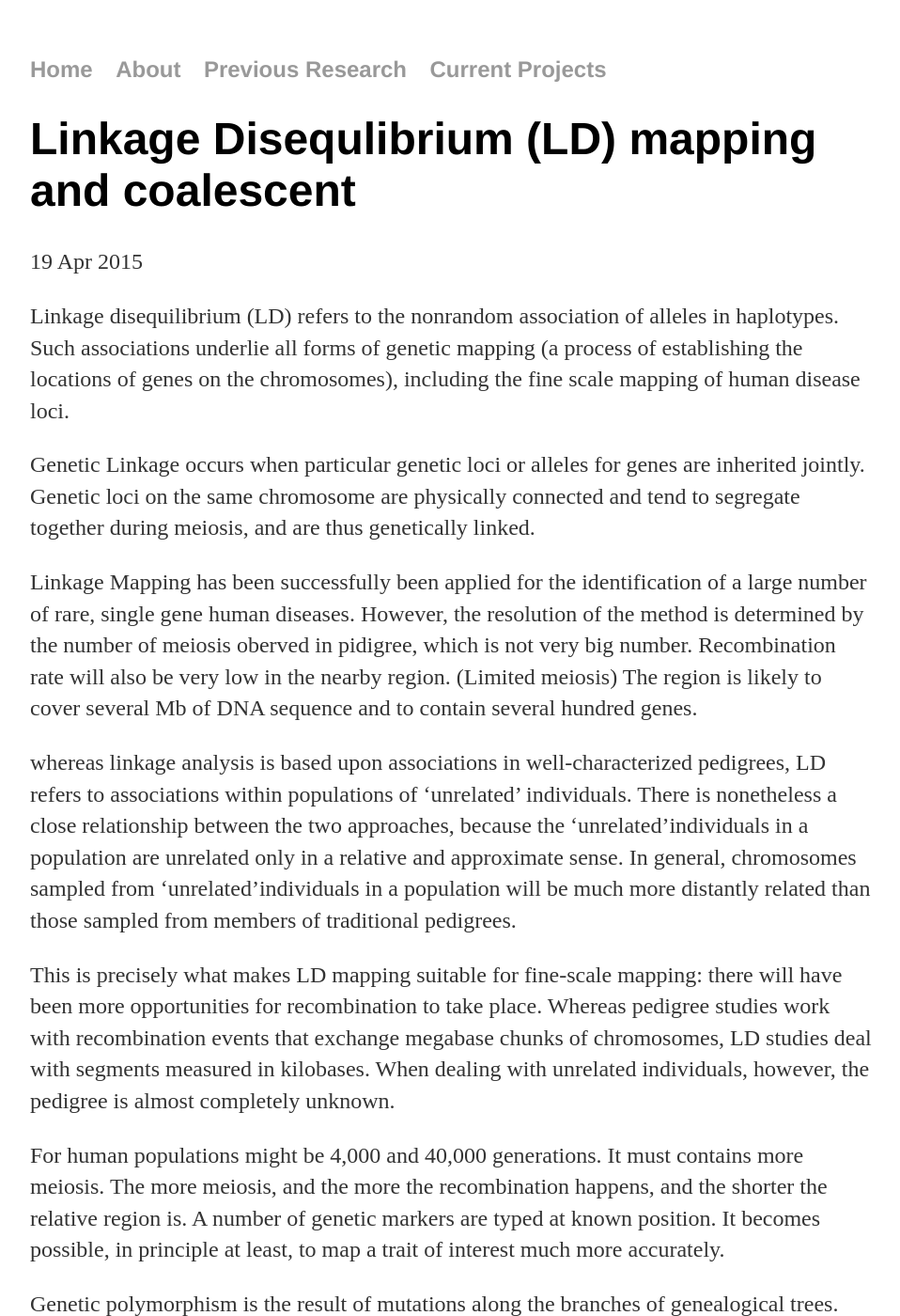
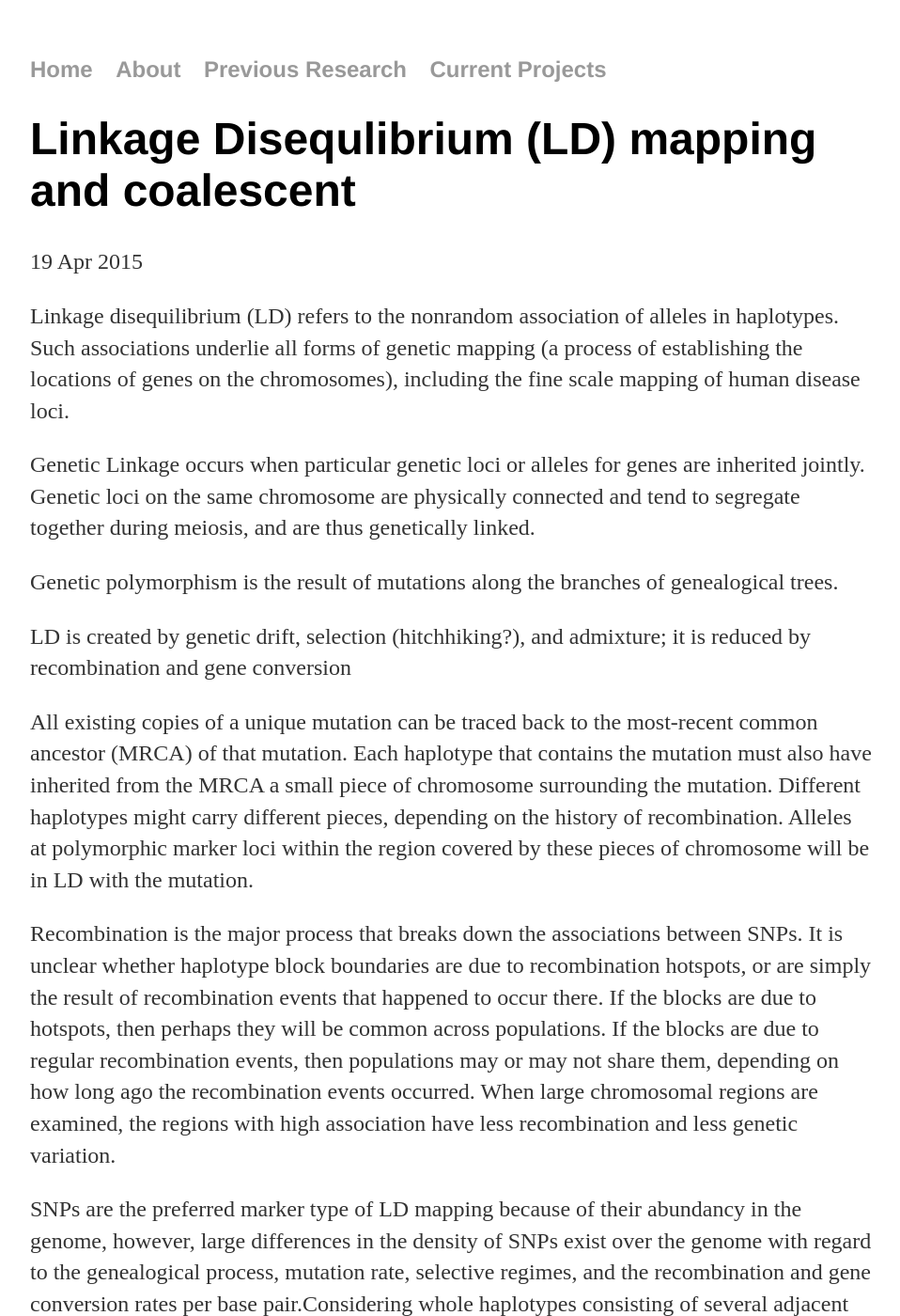
Before and after one commit to lybird300/lybird300.github.io, a Jekyll site: the page built from _posts/2015-04-19-LD-genealogy.md, in a window 1280 px wide and 1400 px high. Shown: the whole window at 94% size, without its empty margins (160-1118 px from the left). Built offline with Jekyll 4.4.1, drawn with Linux system fonts in a browser that asks for light colours.

Commit message:
Update 2015-04-19-LD-genealogy.md

```diff
--- a/_posts/2015-04-19-LD-genealogy.md
+++ b/_posts/2015-04-19-LD-genealogy.md
@@ -8,43 +8,10 @@ Linkage disequilibrium (LD) refers to the nonrandom association of alleles in ha
 
 Genetic Linkage occurs when particular genetic loci or alleles for genes are inherited jointly. Genetic loci on the same chromosome are physically connected and tend to segregate together during meiosis, and are thus genetically linked.
 
-Linkage Mapping has been successfully been applied for the identification of a large number of rare, single gene human diseases. However, the resolution of the method is determined by the number of meiosis oberved in pidigree, which is not very big number.
-Recombination rate will also be very low in the nearby region.
-(Limited meiosis)
-The region is likely to cover several Mb of DNA sequence and
-to contain several hundred genes.
-
-
-whereas linkage analysis is based upon associations in well-characterized pedigrees, LD refers to associations
-within populations of ‘unrelated’ individuals. There
-is nonetheless a close relationship between the two
-approaches, because the ‘unrelated’individuals in
-a population are unrelated only in a relative and
-approximate sense. In general, chromosomes sampled
-from ‘unrelated’individuals in a population will be
-much more distantly related than those sampled from
-members of traditional pedigrees.
-
-This is precisely
-what makes LD mapping suitable for fine-scale
-mapping: there will have been more opportunities
-for recombination to take place. Whereas pedigree
-studies work with recombination events that
-exchange megabase chunks of chromosomes, LD
-studies deal with segments measured in kilobases.  When dealing with unrelated individuals,
-however, the pedigree is almost completely unknown.
-
-For human populations
-might be 4,000 and 40,000 generations. It must contains
-more meiosis.
-The more meiosis, and the more the recombination happens,
-and the shorter the relative region is.
-A number of genetic markers are typed at known position.
-It becomes possible, in principle at least, to map a trait of
-interest much more accurately.
-
 
 Genetic polymorphism is the result of mutations along the branches of genealogical trees.
+
+LD is created by genetic drift, selection (hitchhiking?), and admixture; it is reduced by recombination and gene conversion
 
 All existing copies of a unique
 mutation can be traced back to the most-recent common
@@ -62,5 +29,4 @@ SNPs are the preferred marker type of LD mapping because of their abundancy in t
 density of SNPs exist over the genome with regard to the genealogical process, mutation rate, selective regimes, and the  recombination and gene conversion rates per base pair.Considering whole haplotypes consisting of several adjacent
 markers rather than single markers one at a time
 
-None of the markers are individually strongly associated with
-phenotype.
+None of the markers are individually strongly associated with phenotype.
```
